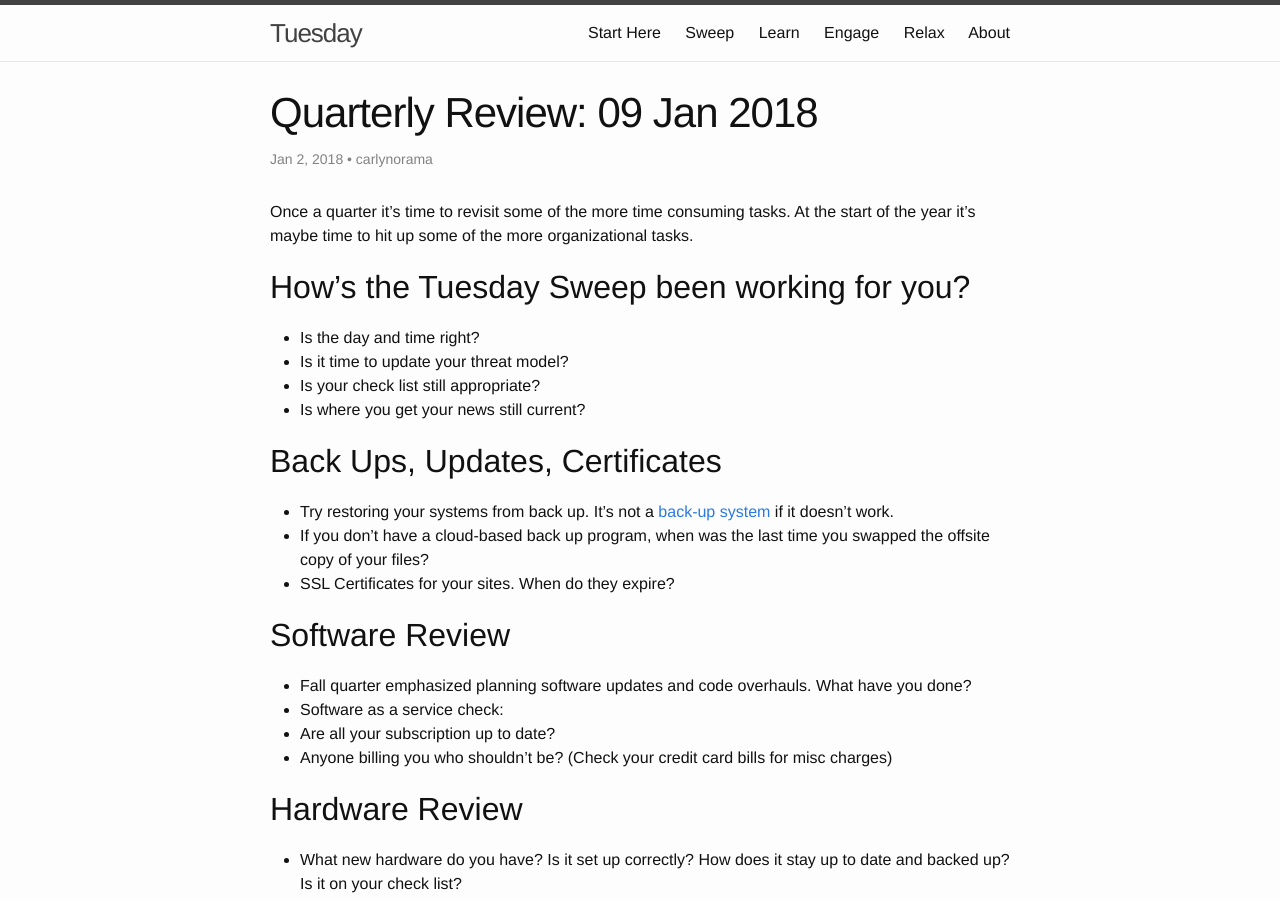
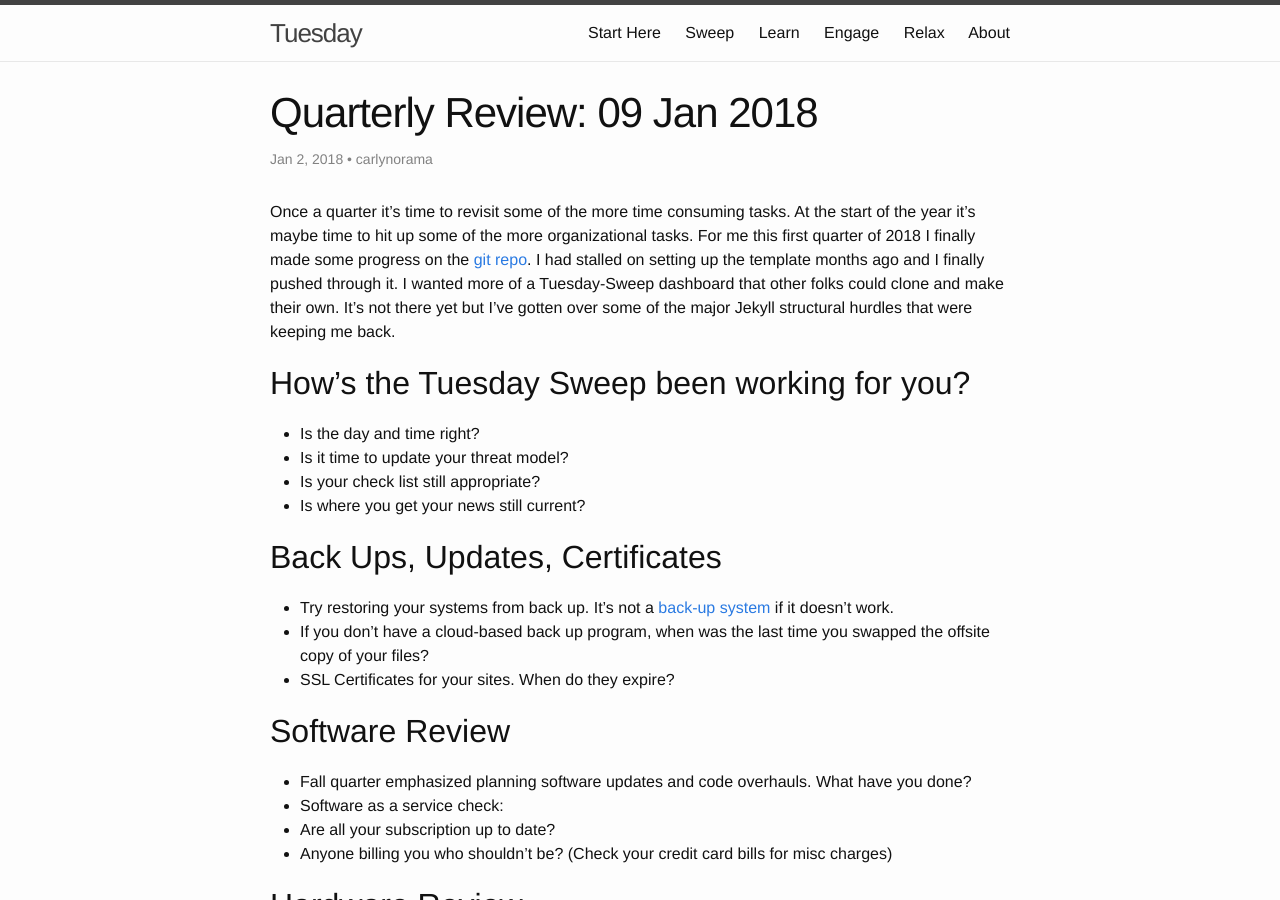
Before and after one commit to CRASHSpace/tuesday, a Jekyll site: the page built from _posts/2018-01-09-quarterly-review.md, in a window 1280 px wide and 900 px high. Built offline with Jekyll 4.4.1, drawn with Linux system fonts in a browser that asks for light colours.

Commit message:
quarterly review post

```diff
--- a/_posts/2018-01-09-quarterly-review.md
+++ b/_posts/2018-01-09-quarterly-review.md
@@ -6,7 +6,7 @@ author: carlynorama
 categories: quarterly
 ---
 
-Once a quarter it's time to revisit some of the more time consuming tasks. At the start of the year it's maybe time to hit up some of the more organizational tasks.
+Once a quarter it's time to revisit some of the more time consuming tasks. At the start of the year it's maybe time to hit up some of the more organizational tasks. For me this first quarter of 2018 I finally made some progress on the [git repo](https://carlynorama.github.io/tuesday/). I had stalled on setting up the template months ago and I finally pushed through it. I wanted more of a Tuesday-Sweep dashboard that other folks could clone and make their own. It's not there yet but I've gotten over some of the major Jekyll structural hurdles that were keeping me back.
 
 ## How's the Tuesday Sweep been working for you?
 * Is the day and time right?
```
